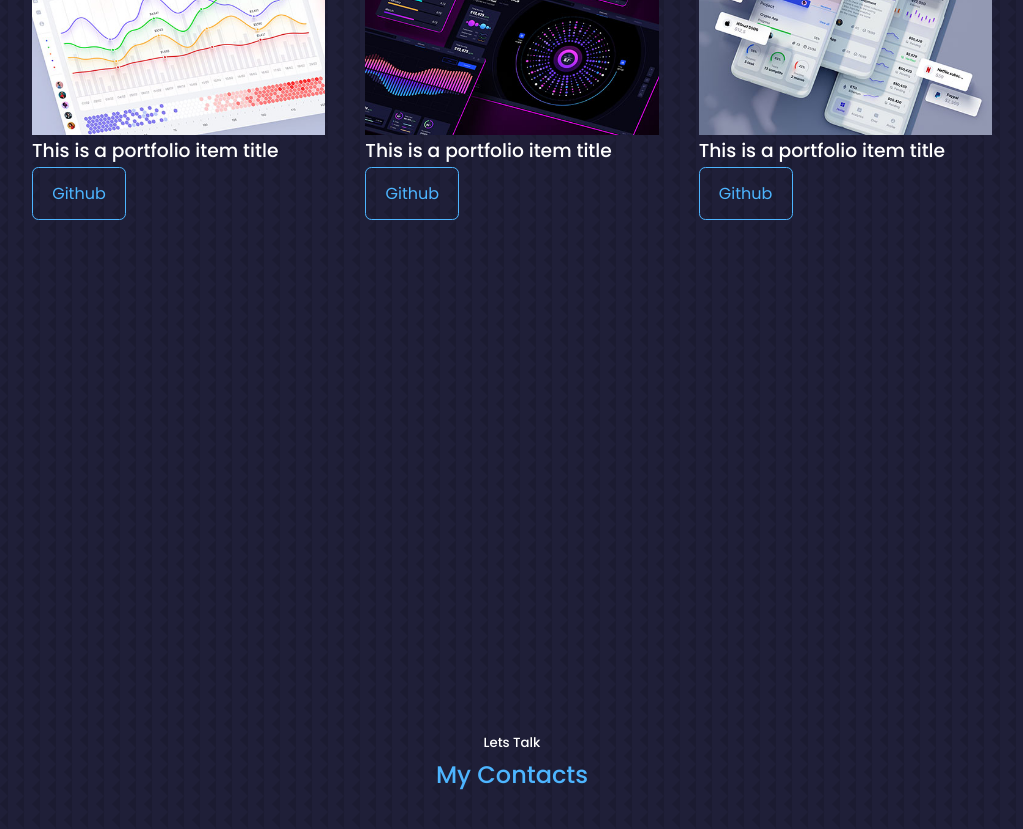
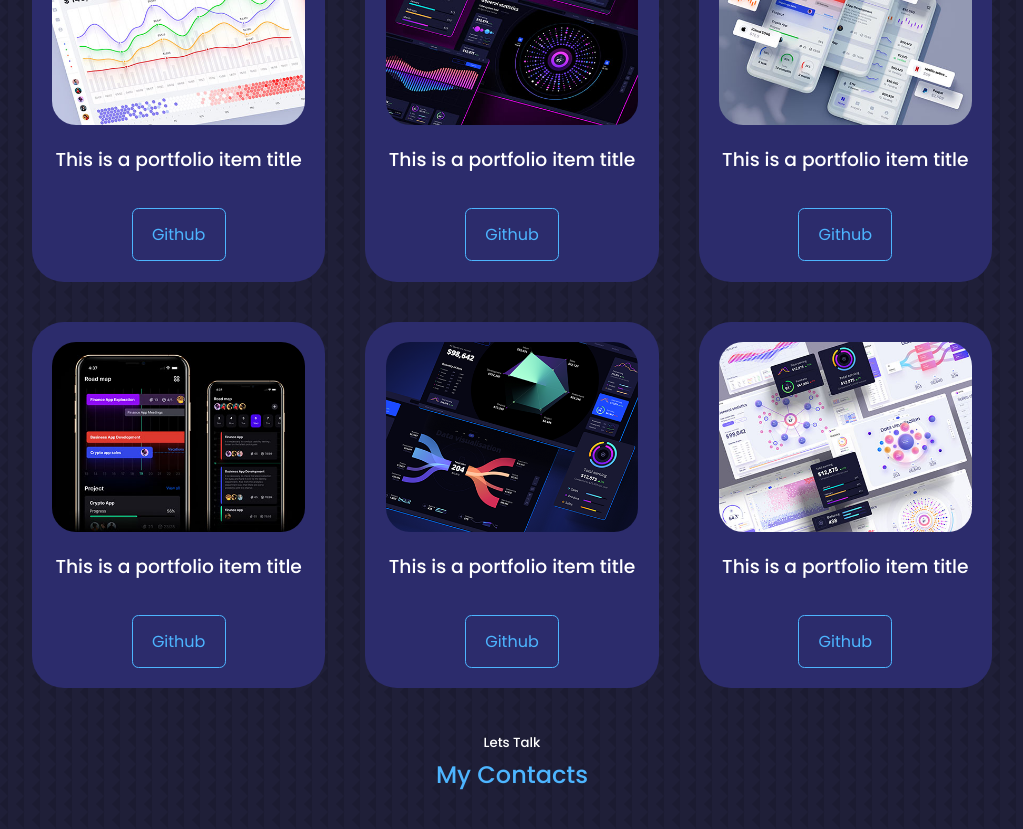
Before and after one commit to ShreyWey/personal-portfolio2.0, a React (Create React App) app: page / in a window 1280 px wide. Shown: the part 2980-3809 px from the top of the page, without its empty margins (128-1151 px from the left). Built offline with nearby package versions, Linux system fonts and the light colour scheme.

Commit message:
template for portfolio

```diff
--- a/src/components/portfolio/Portfolio.jsx
+++ b/src/components/portfolio/Portfolio.jsx
@@ -3,9 +3,9 @@ import './portfolio.css'
 import img1 from '../../assets/portfolio1.jpg'
 import img2 from '../../assets/portfolio2.jpg'
 import img3 from '../../assets/portfolio3.jpg'
-// import img4 from '../../assets/portfolio4.jpg'
-// import img5 from '../../assets/portfolio5.png'
-// import img6 from '../../assets/portfolio6.jpg'
+import img4 from '../../assets/portfolio4.jpg'
+import img5 from '../../assets/portfolio5.png'
+import img6 from '../../assets/portfolio6.jpg'
 
 
 const Portfolio = () => {
@@ -14,26 +14,59 @@ const Portfolio = () => {
         <h5>My Recent Work</h5>
         <h2>Portfolio</h2>
         <div className="container portfolio__container">
-            <article className='portfolio__item'>
+        <article className='portfolio__item'>
                 <div className="portfolio__item-image">
                     <img src={img1} alt="" />
                 </div>
                 <h3>This is a portfolio item title</h3>
-                <a href="https://github" className='btn' target='_blank'>Github</a>
+                <div className="portfolio__item-cta">
+                    <a href="https://github" className='btn' target='_blank'>Github</a>
+                </div>
             </article>
             <article className='portfolio__item'>
                 <div className="portfolio__item-image">
                     <img src={img2} alt="" />
                 </div>
                 <h3>This is a portfolio item title</h3>
-                <a href="https://github" className='btn' target='_blank'>Github</a>
+                <div className="portfolio__item-cta">
+                    <a href="https://github" className='btn' target='_blank'>Github</a>
+                </div>
             </article>
             <article className='portfolio__item'>
                 <div className="portfolio__item-image">
                     <img src={img3} alt="" />
                 </div>
                 <h3>This is a portfolio item title</h3>
-                <a href="https://github" className='btn' target='_blank'>Github</a>
+                <div className="portfolio__item-cta">
+                    <a href="https://github" className='btn' target='_blank'>Github</a>
+                </div>
+            </article>
+            <article className='portfolio__item'>
+                <div className="portfolio__item-image">
+                    <img src={img4} alt="" />
+                </div>
+                <h3>This is a portfolio item title</h3>
+                <div className="portfolio__item-cta">
+                    <a href="https://github" className='btn' target='_blank'>Github</a>
+                </div>
+            </article>
+            <article className='portfolio__item'>
+                <div className="portfolio__item-image">
+                    <img src={img5} alt="" />
+                </div>
+                <h3>This is a portfolio item title</h3>
+                <div className="portfolio__item-cta">
+                    <a href="https://github" className='btn' target='_blank'>Github</a>
+                </div>
+            </article>
+            <article className='portfolio__item'>
+                <div className="portfolio__item-image">
+                    <img src={img6} alt="" />
+                </div>
+                <h3>This is a portfolio item title</h3>
+                <div className="portfolio__item-cta">
+                    <a href="https://github" className='btn' target='_blank'>Github</a>
+                </div>
             </article>
         </div>
     </section>
--- a/src/components/portfolio/portfolio.css
+++ b/src/components/portfolio/portfolio.css
@@ -1,12 +1,12 @@
 .portfolio__container {
     display: grid;
-    grid-template-columns: repeat(3, 1fr);
+    grid-template-columns: repeat(3,1fr);
     gap: 2.5rem;
 }
 
-.portfolio__items {
+.portfolio__item {
     background: var(--color-bg-variant);
-    padding: 1.3rem;
+    padding: 1.2rem;
     border-radius: 2rem;
     border: 1px solid transparent;
     transition: var(--transition);
@@ -16,3 +16,18 @@
     border-color: var(--color-primary-variant);
     background: transparent;
 }
+
+.portfolio__item-image {
+    border-radius: 1.5rem;
+    overflow: hidden;
+}
+
+.portfolio__item h3 {
+    margin: 1.2rem 0 2rem;
+    text-align: center;
+}
+
+.portfolio__item-cta {
+    display: grid;
+    place-items: center;
+}
```
